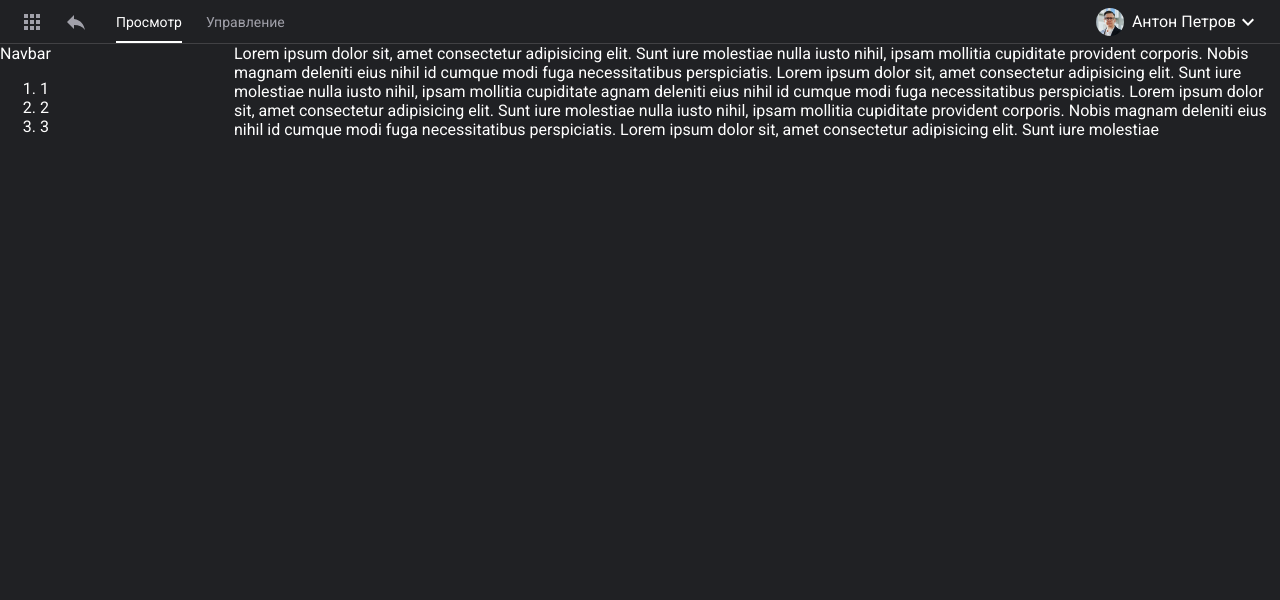
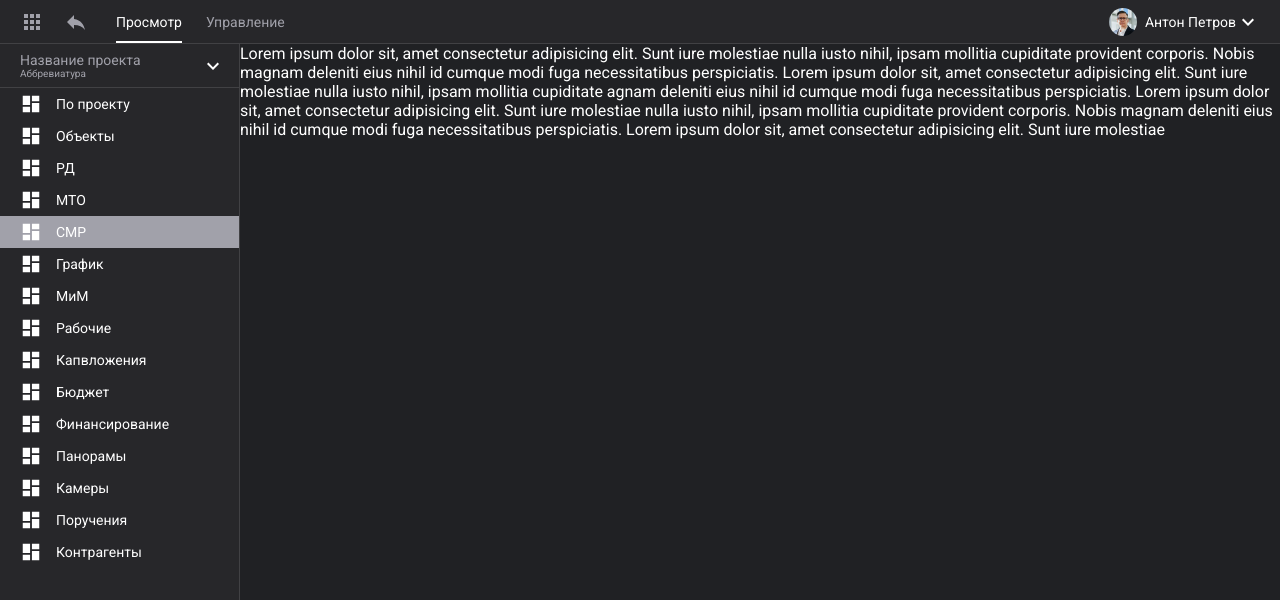
Before and after one commit to Darya1501/7winds-test-task, a React (Create React App) app: page / in a window 1280 px wide. Shown: the top 600 px of the page. Built offline with nearby package versions, Linux system fonts and the light colour scheme.

Commit message:
feature add navigation layout

```diff
--- a/src/app.module.sass
+++ b/src/app.module.sass
@@ -2,4 +2,4 @@
   height: 100vh
   display: grid
   grid-template-rows: 44px 1fr
-  grid-template-columns: 234px 1fr
+  grid-template-columns: 240px 1fr
--- a/src/components/layout/header/header.module.sass
+++ b/src/components/layout/header/header.module.sass
@@ -5,6 +5,7 @@
   align-items: center
   justify-content: space-between
   border-bottom: 1px solid #414144
+  background-color: #27272A
 
 .navigation
   display: flex
@@ -38,3 +39,5 @@
     border-radius: 50%
     object-fit: cover
     margin-right: 8px
+  .name
+    font-size: 14px
--- a/src/components/layout/header/user.tsx
+++ b/src/components/layout/header/user.tsx
@@ -7,7 +7,7 @@ export const User = () => {
   return (
     <div className={styles.user}>
       <img src={userImage} alt="" className={styles.photo} />
-      <span>Антон Петров</span>
+      <span className={styles.name}>Антон Петров</span>
       <img src={arrow} alt="" />
     </div>
   )
--- a/src/components/layout/navbar/navbar.module.sass
+++ b/src/components/layout/navbar/navbar.module.sass
@@ -1 +1,22 @@
 .navbar
+  border-right: 1px solid #414144
+  background-color: #27272A
+
+.header
+  padding: 8px 20px
+  padding-right: 14px
+  display: flex
+  align-items: center
+  justify-content: space-between
+  cursor: pointer
+  border-bottom: 1px solid #414144
+
+.text
+  display: flex
+  flex-direction: column
+  color: #A1A1AA
+
+.param
+  font-size: 14px
+.value
+  font-size: 10px
--- a/src/components/layout/navbar/navbar.tsx
+++ b/src/components/layout/navbar/navbar.tsx
@@ -1,14 +1,37 @@
 import React from 'react'
+
+import arrow from '../../../images/arrow.svg'
+
 import styles from './navbar.module.sass'
+import { NavLink } from './navigation/nav-link'
 
 export const Navbar = () => {
   return (
     <div className={styles.navbar}>
-      Navbar
-      <ol>
-        <li>1</li>
-        <li>2</li>
-        <li>3</li>
+      <div className={styles.header}>
+        <div className={styles.text}>
+          <span className={styles.param}>Название проекта</span>
+          <span className={styles.value}>Аббревиатура</span>
+        </div>
+        <img src={arrow} alt="" />
+      </div>
+
+      <ol className={styles.list}>
+        <NavLink>По проекту</NavLink>
+        <NavLink>Объекты</NavLink>
+        <NavLink>РД</NavLink>
+        <NavLink>МТО</NavLink>
+        <NavLink isActive>СМР</NavLink>
+        <NavLink>График</NavLink>
+        <NavLink>МиМ</NavLink>
+        <NavLink>Рабочие</NavLink>
+        <NavLink>Капвложения</NavLink>
+        <NavLink>Бюджет</NavLink>
+        <NavLink>Финансирование</NavLink>
+        <NavLink>Панорамы</NavLink>
+        <NavLink>Камеры</NavLink>
+        <NavLink>Поручения</NavLink>
+        <NavLink>Контрагенты</NavLink>
       </ol>
     </div>
   )
--- /dev/null
+++ b/src/components/layout/navbar/navigation/nav-link.module.sass
@@ -0,0 +1,21 @@
+.link
+  padding: 5px 20px
+  display: flex
+  align-items: center
+  gap: 14px
+  max-width: 240px
+  cursor: pointer
+  &:hover
+    background-color: #696970
+
+.active
+  background-color: #A1A1AA
+  cursor: default
+  &:hover
+    background-color: #A1A1AA
+
+.text
+  font-size: 14px
+  white-space: nowrap
+  overflow: hidden
+  text-overflow: ellipsis
--- /dev/null
+++ b/src/components/layout/navbar/navigation/nav-link.tsx
@@ -0,0 +1,17 @@
+import React, { FC } from 'react'
+import projectIcon from '../../../../images/project-icon.svg'
+import styles from './nav-link.module.sass'
+
+interface INavLinkProps {
+  children: string,
+  isActive?: boolean
+}
+
+export const NavLink: FC<INavLinkProps> = ({ children, isActive }) => {
+  return (
+    <li className={`${styles.link} ${isActive ? styles.active : ''}`}>
+      <img src={projectIcon} alt="" />
+      <span className={styles.text}>{children}</span>
+    </li>
+  )
+}
--- a/src/index.sass
+++ b/src/index.sass
@@ -10,3 +10,8 @@ body
 a
   text-decoration: none
   color: inherit
+
+ul, ol
+  padding: 0
+  list-style: none
+  margin: 0
```
Also changed, not shown: src/images/project-icon.svg (added).
